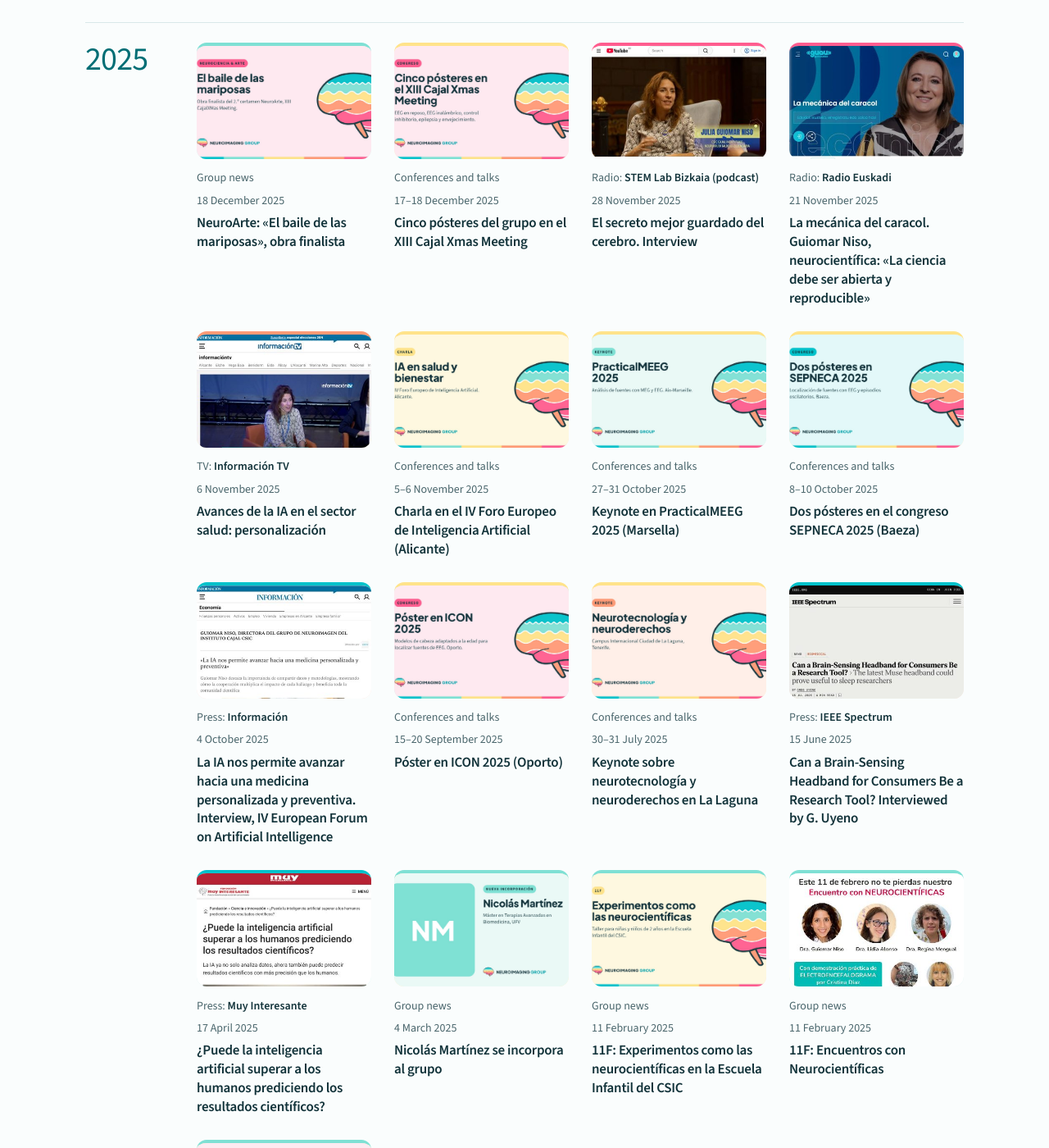
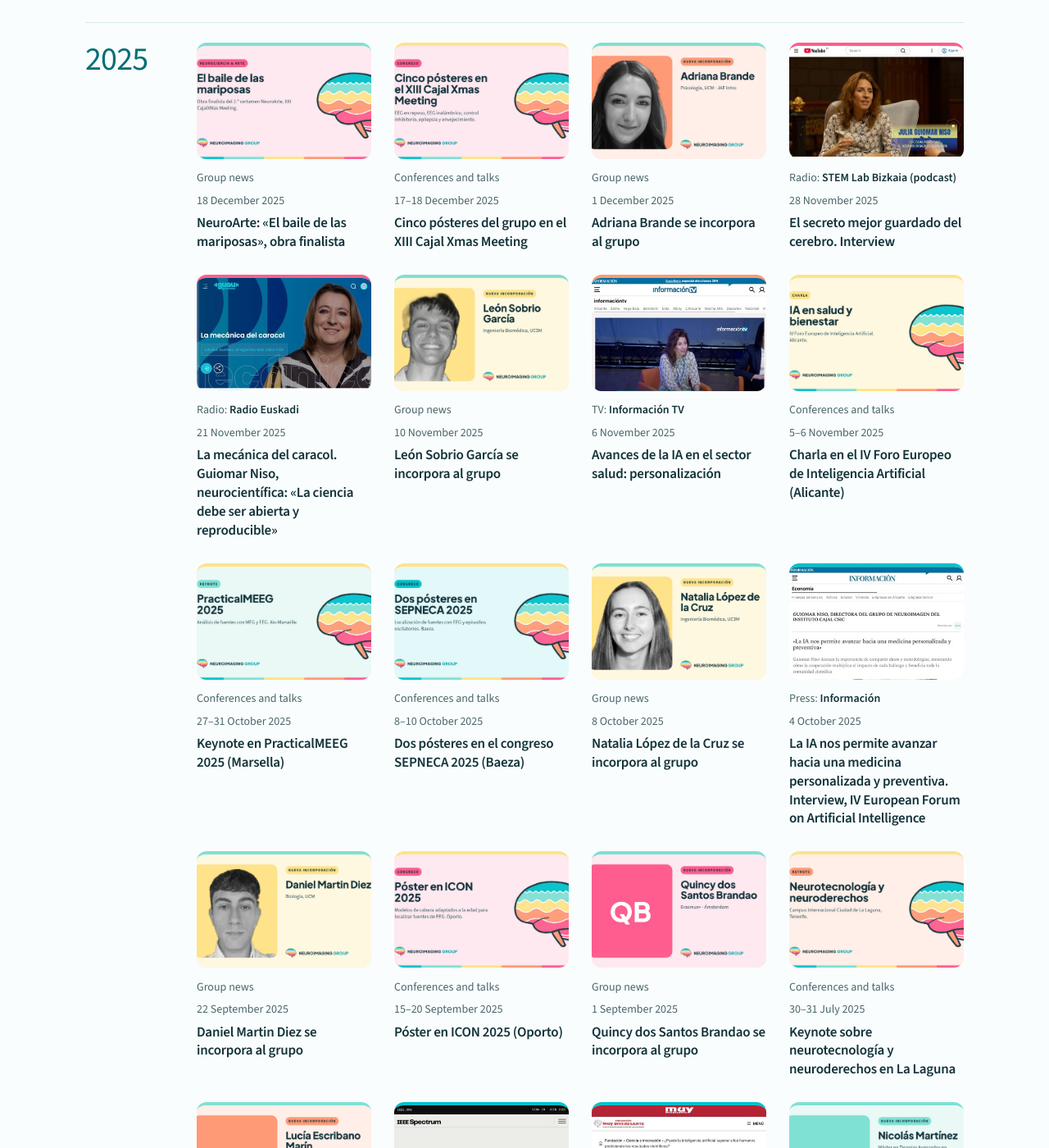
Before and after one commit to cajal-neuroimaging/cajal-neuroimaging.github.io, a Jekyll site: the page built from news.html, in a window 1280 px wide and 1400 px high, scrolled down 2123 px. Shown: the whole window at 82% size. Built offline with Jekyll 4.4.1, drawn with Linux system fonts in a browser that asks for light colours; some of the changed text lies outside the part shown.

Commit message:
News: start posts 2025-2026; Lucía funding; Irem start date
Co-Authored-By: Claude Opus 5.5 <noreply@anthropic.com>
Claude-Session: https://claude.ai/code/session_016qHx7xJtVuA2p8MXZK7uaB

```diff
--- a/_data/team.yml
+++ b/_data/team.yml
@@ -109,6 +109,7 @@ alumni:
     type: intern
     years: '2025'
     role: BSc Biomedical Sciences
+    funding: Fundación Max Mazin
     affiliation: Universidad de Cantabria (UC)
   - name: Arturo Salas Hernández
     type: intern
--- /dev/null
+++ b/_posts/2025-06-16-empieza-lucia.md
@@ -0,0 +1,7 @@
+---
+title: "Lucía Escribano Marín se incorpora al grupo"
+date: 2025-06-16
+image: /assets/img/news/2025-06-16-lucia.jpg
+---
+
+Lucía Escribano Marín, estudiante de Ciencias Biomédicas de la Universidad de Cantabria, se incorpora al grupo durante el verano para hacer prácticas, con una ayuda de la Fundación Max Mazin.
--- /dev/null
+++ b/_posts/2025-09-01-empieza-quincy.md
@@ -0,0 +1,7 @@
+---
+title: "Quincy dos Santos Brandao se incorpora al grupo"
+date: 2025-09-01
+image: /assets/img/news/2025-09-01-quincy.jpg
+---
+
+Quincy dos Santos Brandao llega desde Ámsterdam (Países Bajos) para hacer unas prácticas Erasmus+ en el grupo.
--- /dev/null
+++ b/_posts/2025-09-22-empieza-daniel.md
@@ -0,0 +1,7 @@
+---
+title: "Daniel Martin Diez se incorpora al grupo"
+date: 2025-09-22
+image: /assets/img/news/2025-09-22-daniel.jpg
+---
+
+Daniel Martin Diez, estudiante de Biología de la Universidad Complutense de Madrid, se incorpora al grupo para hacer sus prácticas curriculares y su Trabajo de Fin de Grado.
--- /dev/null
+++ b/_posts/2025-10-08-empieza-natalia.md
@@ -0,0 +1,7 @@
+---
+title: "Natalia López de la Cruz se incorpora al grupo"
+date: 2025-10-08
+image: /assets/img/news/2025-10-08-natalia.jpg
+---
+
+Natalia López de la Cruz, estudiante de Ingeniería Biomédica de la Universidad Carlos III de Madrid, se incorpora al grupo para hacer sus prácticas curriculares y su Trabajo de Fin de Grado.
--- /dev/null
+++ b/_posts/2025-11-10-empieza-leon.md
@@ -0,0 +1,7 @@
+---
+title: "León Sobrio García se incorpora al grupo"
+date: 2025-11-10
+image: /assets/img/news/2025-11-10-leon.jpg
+---
+
+León Sobrio García, estudiante de Ingeniería Biomédica de la Universidad Carlos III de Madrid, se incorpora al grupo para hacer sus prácticas curriculares y su Trabajo de Fin de Grado.
--- /dev/null
+++ b/_posts/2025-12-01-empieza-adriana.md
@@ -0,0 +1,7 @@
+---
+title: "Adriana Brande se incorpora al grupo"
+date: 2025-12-01
+image: /assets/img/news/2025-12-01-adriana.jpg
+---
+
+Adriana Brande, estudiante de Psicología de la Universidad Complutense de Madrid, se incorpora al grupo con una beca JAE Intro del CSIC.
--- /dev/null
+++ b/_posts/2026-06-10-empieza-carlota.md
@@ -0,0 +1,7 @@
+---
+title: "Carlota Juárez se incorpora al grupo"
+date: 2026-06-10
+image: /assets/img/news/2026-06-10-carlota.jpg
+---
+
+Carlota Juárez, estudiante de Ingeniería Biomédica de la Universidad Politécnica de Madrid, se incorpora al grupo durante el verano para hacer prácticas.
```
Also changed, not shown: _posts/2026-03-30-empieza-irem.md (renamed from _posts/2026-04-01-empieza-irem.md, +1 -1 lines), assets/img/news/2025-06-16-lucia.jpg (added), assets/img/news/2025-09-01-quincy.jpg (added), assets/img/news/2025-09-22-daniel.jpg (added), assets/img/news/2025-10-08-natalia.jpg (added), assets/img/news/2025-11-10-leon.jpg (added), assets/img/news/2025-12-01-adriana.jpg (added), assets/img/news/2026-06-10-carlota.jpg (added).
